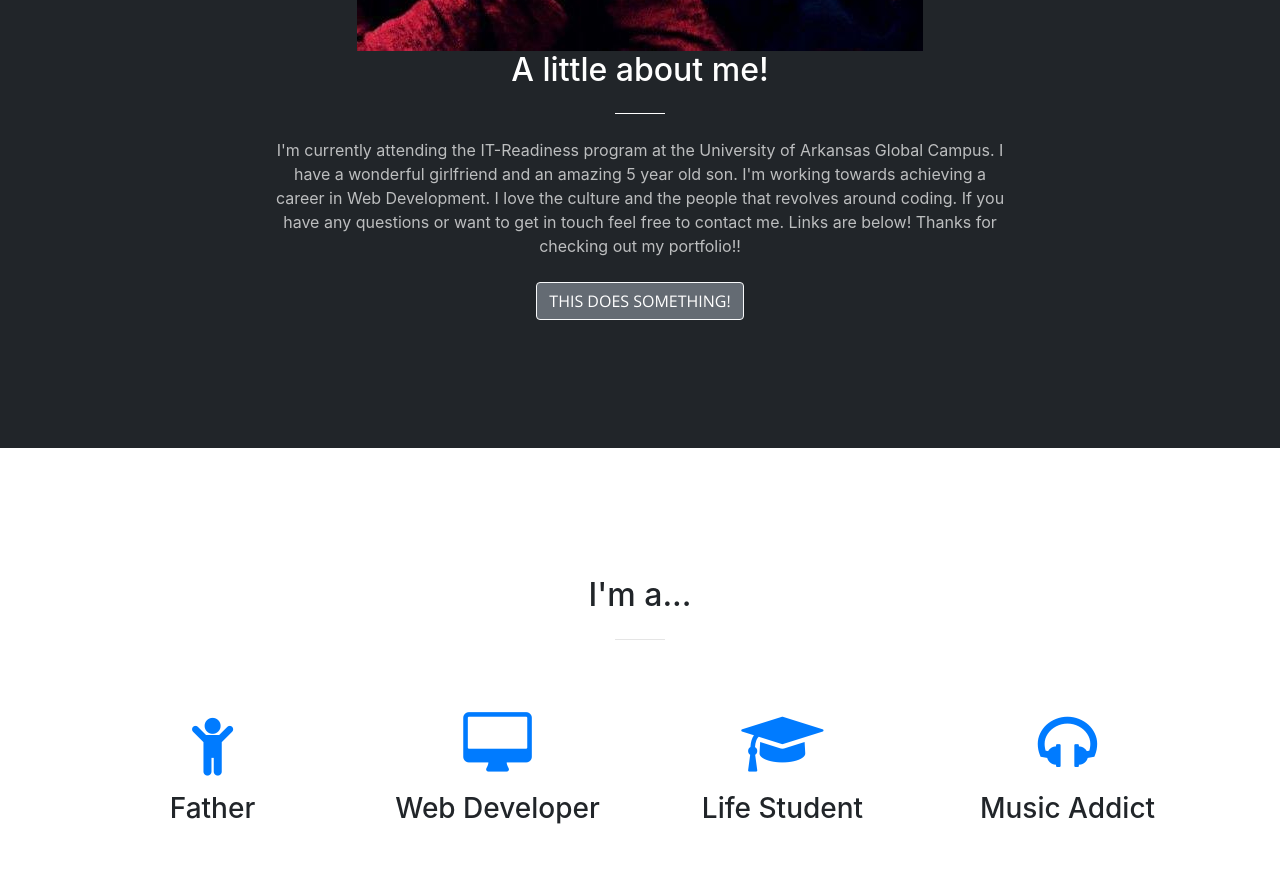
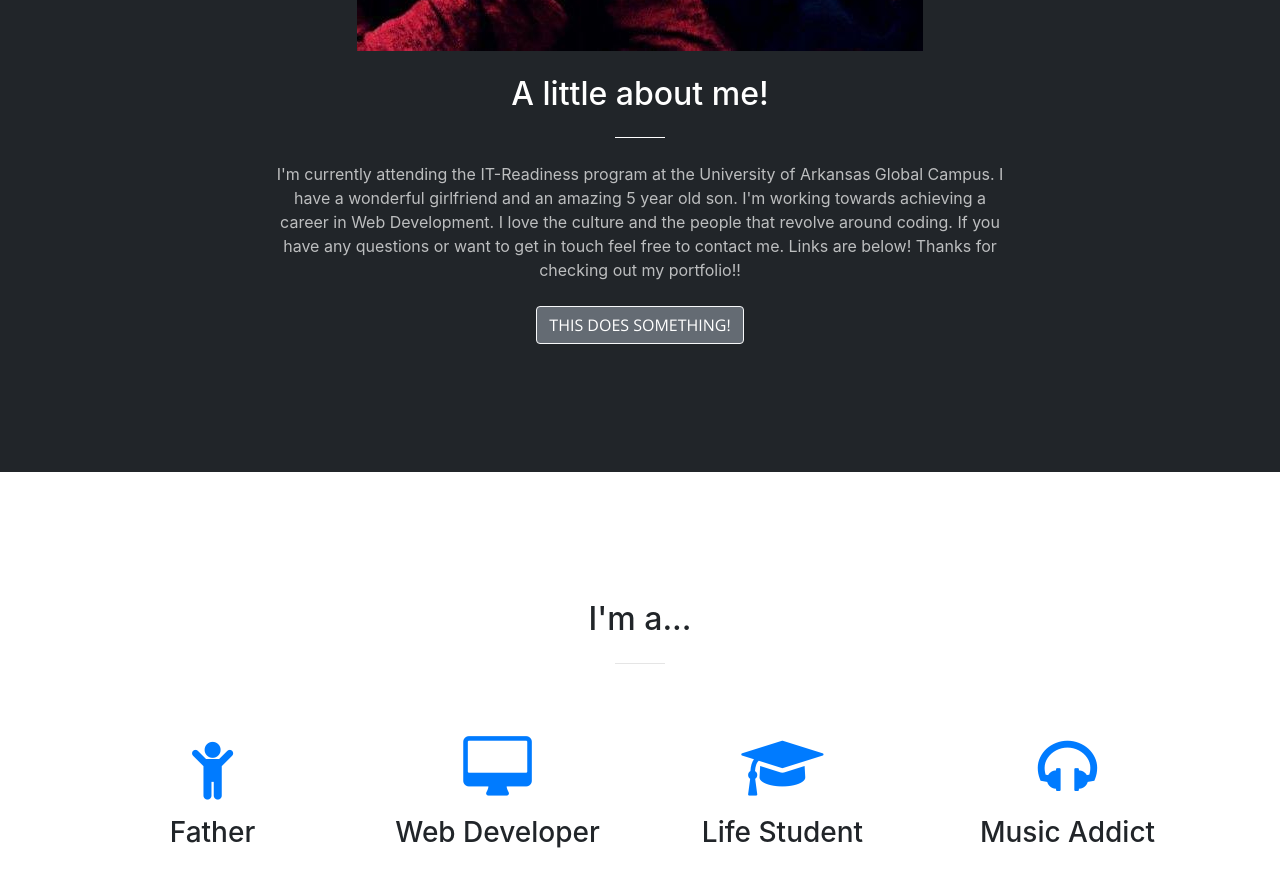
Before and after one commit to bsmithx479x/portfolio, a website with bundled scripts: page index.html in a window 1280 px wide. Shown: the part 1440-2326 px from the top of the page. Built offline with nearby package versions, Linux system fonts and the light colour scheme.

Commit message:
fith commit

```diff
--- a/index.html
+++ b/index.html
@@ -79,11 +79,13 @@
       <div class="row">
         <div class="col-lg-8 mx-auto text-center">
           <img src="img/me.jpg" alt="">
+          <br>
+          <br>
           <h2 class="section-heading text-white">A little about me!</h2>
           <hr class="light my-4">
           <p class="text-faded mb-4">I'm currently attending the IT-Readiness program at the University of Arkansas Global Campus. I have a wonderful
             girlfriend and an amazing 5 year old son. I'm working towards achieving a career in Web Development. I love the
-            culture and the people that revolves around coding. If you have any questions or want to get in touch feel free
+            culture and the people that revolve around coding. If you have any questions or want to get in touch feel free
             to contact me. Links are below! Thanks for checking out my portfolio!!</p>
           <a class="btn btn-light btn-xl js-scroll-trigger" href="#services">This does something!</a>
         </div>
```
